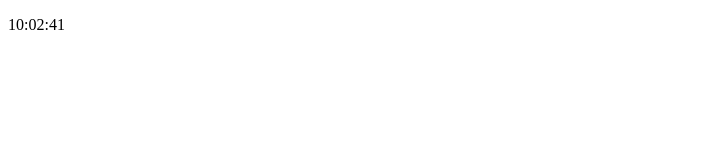
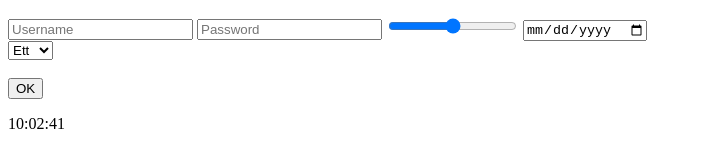
Before and after one commit to it-26-sv/FeP-26-exempel, a plain HTML site: page lektion-7/index.html in a window 1280 px wide. Shown: the whole page, without its empty margins (0-702 px from the left). Drawn offline with Linux system fonts and the light colour scheme.

Commit message:
formfields

```diff
--- a/lektion-7/index.html
+++ b/lektion-7/index.html
@@ -1,16 +1,45 @@
 <!DOCTYPE html>
 <html lang="en">
+
 <head>
     <meta charset="UTF-8">
     <meta name="viewport" content="width=device-width, initial-scale=1.0">
     <title>lektion 7</title>
 </head>
+
 <body>
+    <!--<form method="post" action="form-handler.php">-->
+    <p id="form-output"></p>
+    <form method="post">
+        <input type="text" name="username" placeholder="Username">
+        <input type="password" name="pass" placeholder="Password">
+        <input type="range" min="0" max="100">
+        <input type="date"><br>
+        <select>
+            <option value="1">Ett</option>
+            <option value="2">Två</option>
+            <option>Tre</option>
+        </select>
+
+        <br><br>
+        <button id="btn-ok" type="button">OK</button><br>
+        <!--<button type="submit">Submit form</button>-->
+
+    </form>
+
     <p id="clock"></p>
 
     <script>
+        document.querySelectorAll('form > input, form > select').forEach(inp => {
+            inp.addEventListener('input', () => {
+                document.getElementById('form-output').innerHTML = `${inp.value}<br>`;
+            })
+        });
+
+
+        // datum och klockslag
         const d = new Date();
-        console.log(`i dag är ${d.getDate()}.${d.getMonth()+1}.${d.getFullYear()}`);
+        console.log(`i dag är ${d.getDate()}.${d.getMonth() + 1}.${d.getFullYear()}`);
 
         const vappen = new Date(2027, 4, 1, 9, 30);
         console.log(vappen);
@@ -37,4 +66,5 @@
 
     </script>
 </body>
+
 </html>
```
